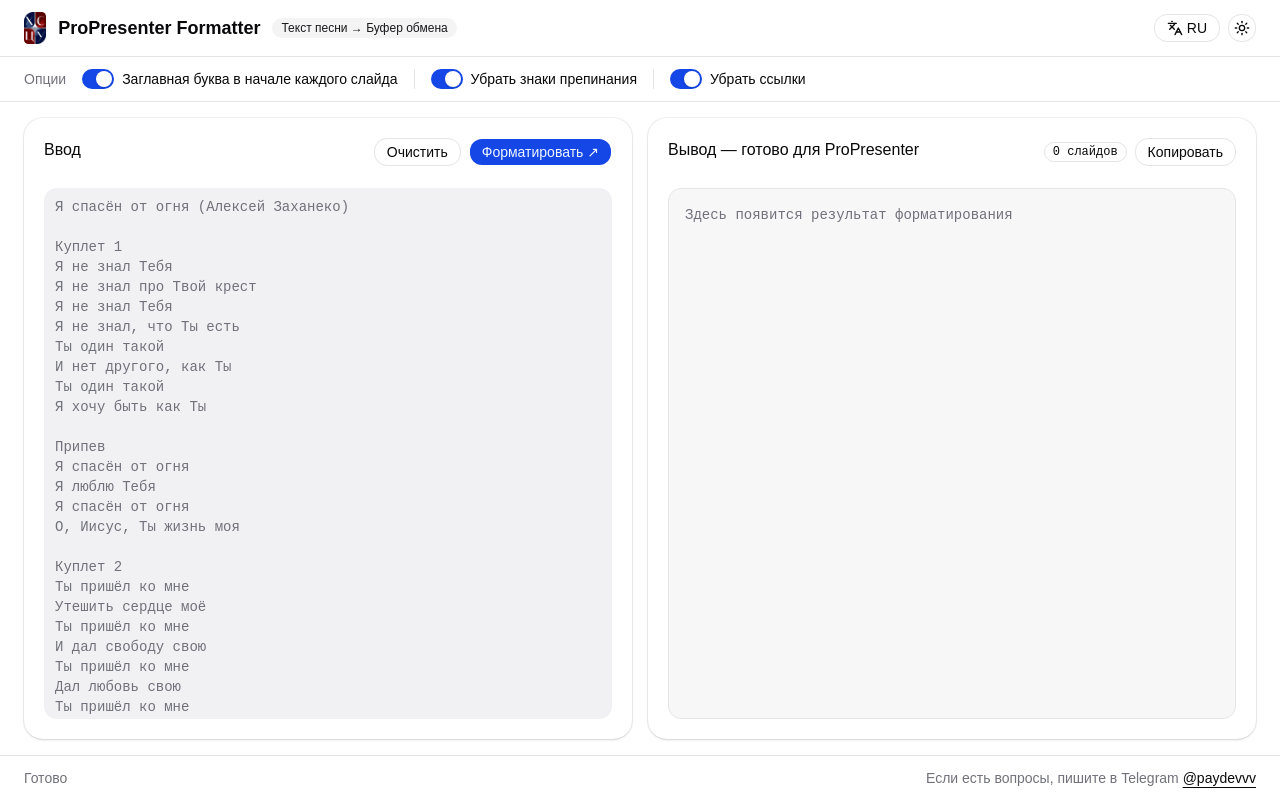
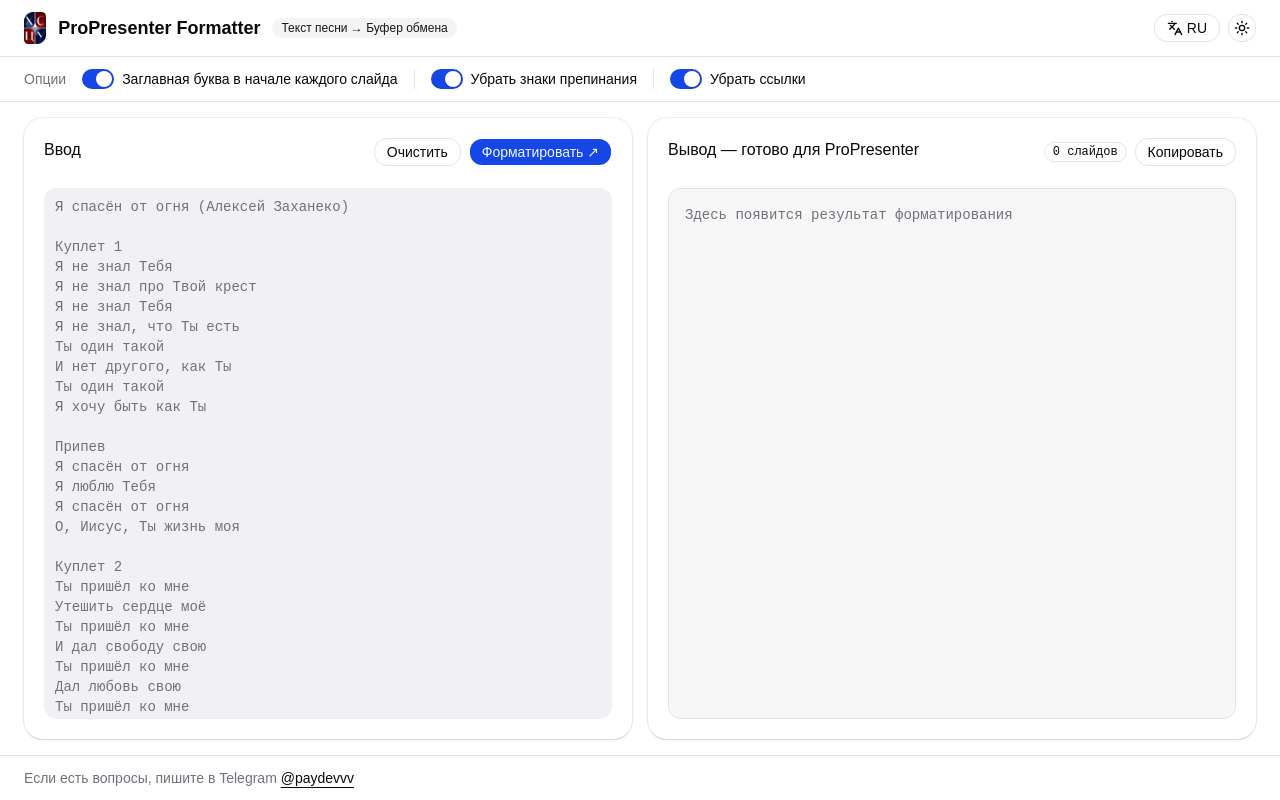
Before and after one commit to progeroffline/propresentor-formatter, a React (Vite) app: page / in a window 1280 px wide. Built offline with nearby package versions, Linux system fonts and the light colour scheme.

Commit message:
feat: add new supporting format

```diff
--- a/src/components/formatter/formatter-footer.tsx
+++ b/src/components/formatter/formatter-footer.tsx
@@ -5,8 +5,6 @@ export function FormatterFooter() {
 
   return (
     <footer className="flex flex-wrap items-center justify-between gap-3 border-t px-4 py-3 text-sm text-muted-foreground sm:px-6">
-      <span>{strings.footer.status}</span>
-
       <span>
         {strings.footer.contactText}{" "}
         <a
```
Also changed, not shown: 1 other file (tests, documents, lock files or other folders).
